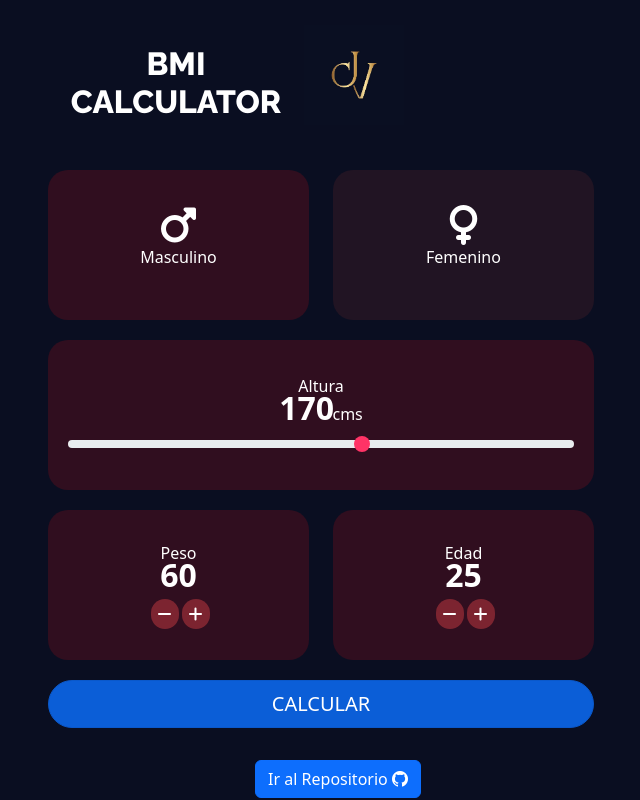
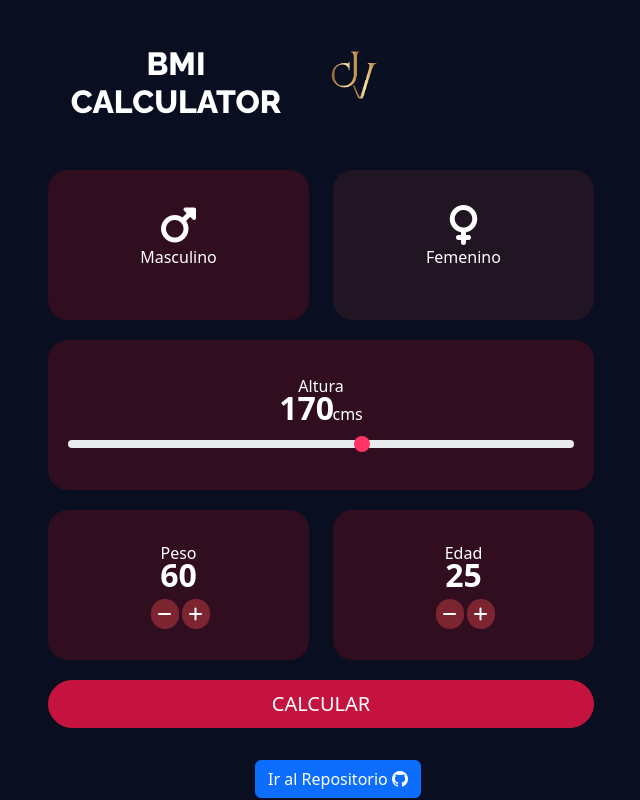
Before and after one commit to juliv5/BMICalculator, an Angular app: page / in a window 1280 px wide. In both pictures the pointer is over the button "CALCULAR". Shown: the whole page, without its empty margins (414-1054 px from the left). Built offline with nearby package versions, Linux system fonts and the light colour scheme.

Commit message:
Update styles.scss

```diff
--- a/src/styles.scss
+++ b/src/styles.scss
@@ -36,3 +36,10 @@ body
     margin-top: 2rem;
     margin-left: 14rem;
 }
+
+.btn.btn-primary.btn-lg.btn-block.btn-color:hover{
+    background-color: #c51340;
+    border-color: #c51340;
+    border-radius: 25px;
+    width: 100%;
+}
```
